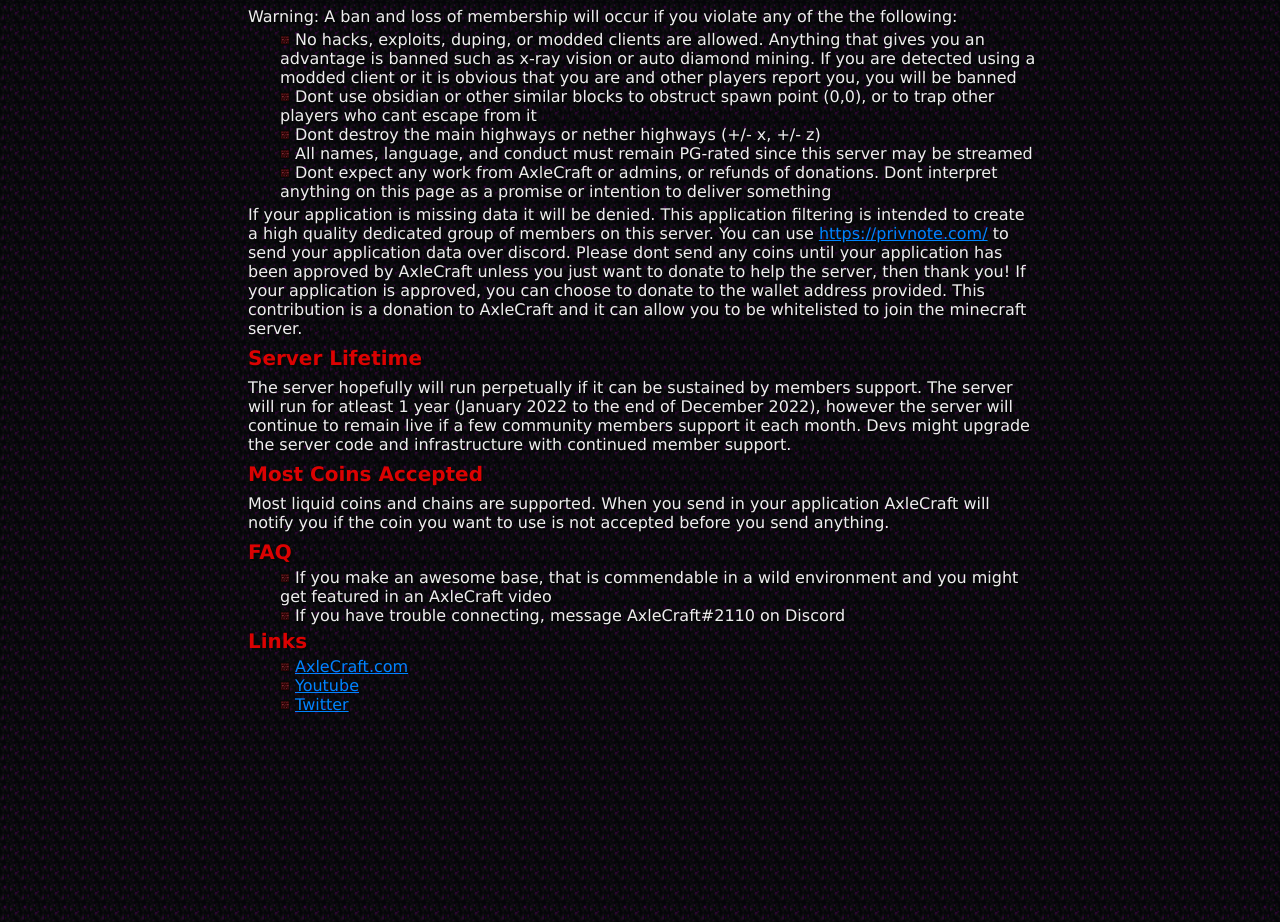
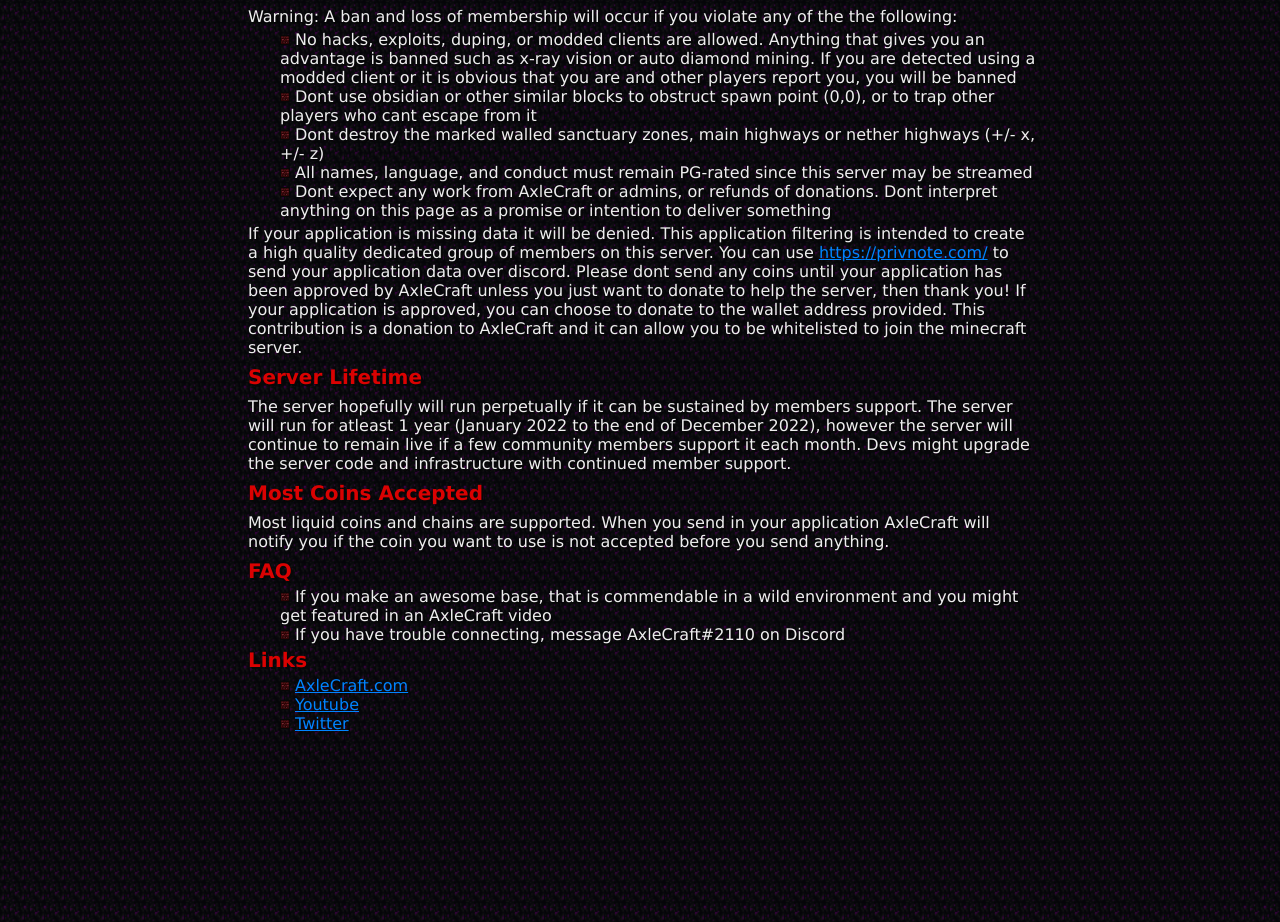
Before and after one commit to AxleCraft/WildyMinecraftServer, a plain HTML site: page index.html in a window 1280 px wide. Shown: the part 878-1800 px from the top of the page. Drawn offline with Linux system fonts and the light colour scheme.

Commit message:
Update index.html

```diff
--- a/index.html
+++ b/index.html
@@ -201,7 +201,7 @@
         <ul>
             <li><span class="list_point"></span>No hacks, exploits, duping, or modded clients are allowed. Anything that gives you an advantage is banned such as x-ray vision or auto diamond mining. If you are detected using a modded client or it is obvious that you are and other players report you, you will be banned</li>
             <li><span class="list_point"></span>Dont use obsidian or other similar blocks to obstruct spawn point (0,0), or to trap other players who cant escape from it</li>
-            <li><span class="list_point"></span>Dont destroy the main highways or nether highways (+/- x, +/- z)</li>
+            <li><span class="list_point"></span>Dont destroy the marked walled sanctuary zones, main highways or nether highways (+/- x, +/- z)</li>
             <li><span class="list_point"></span>All names, language, and conduct must remain PG-rated since this server may be streamed</li>
             <li><span class="list_point"></span>Dont expect any work from AxleCraft or admins, or refunds of donations. Dont interpret anything on this page as a promise or intention to deliver something</li>
         </ul>
```
